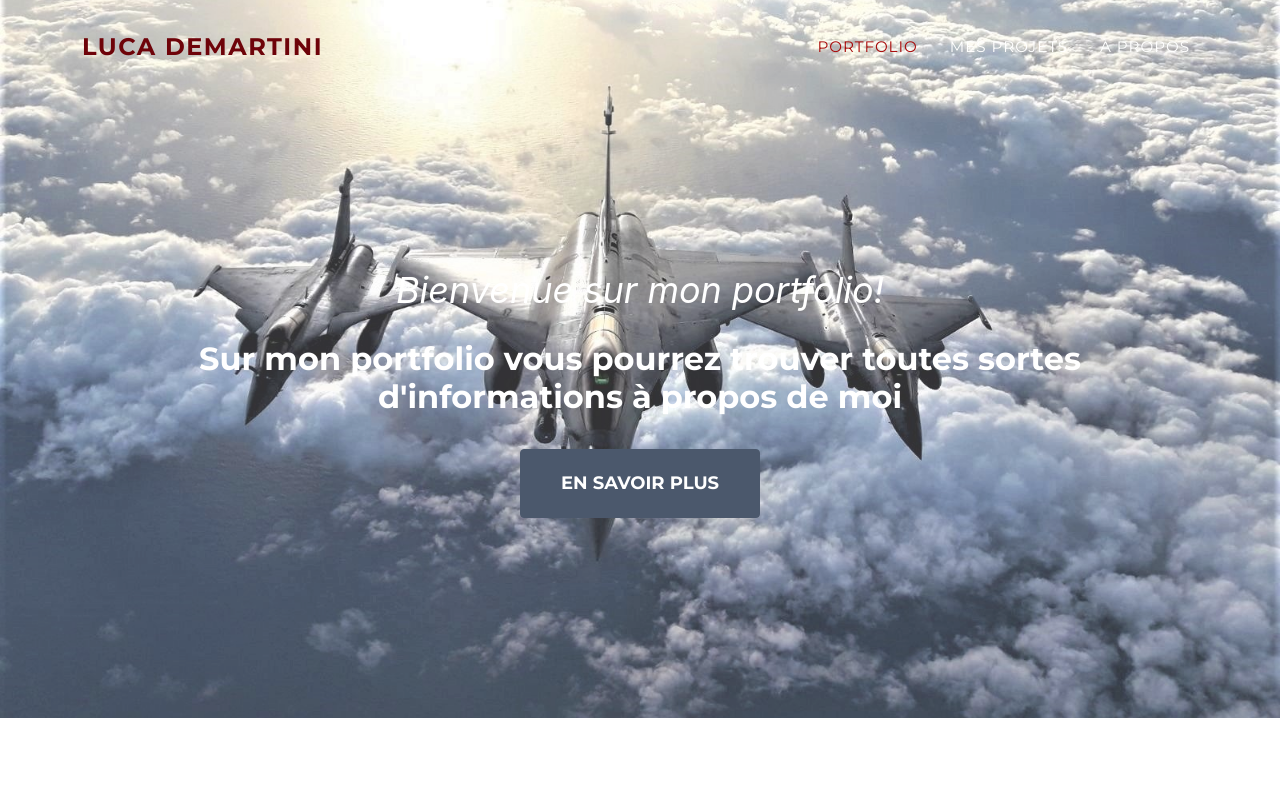
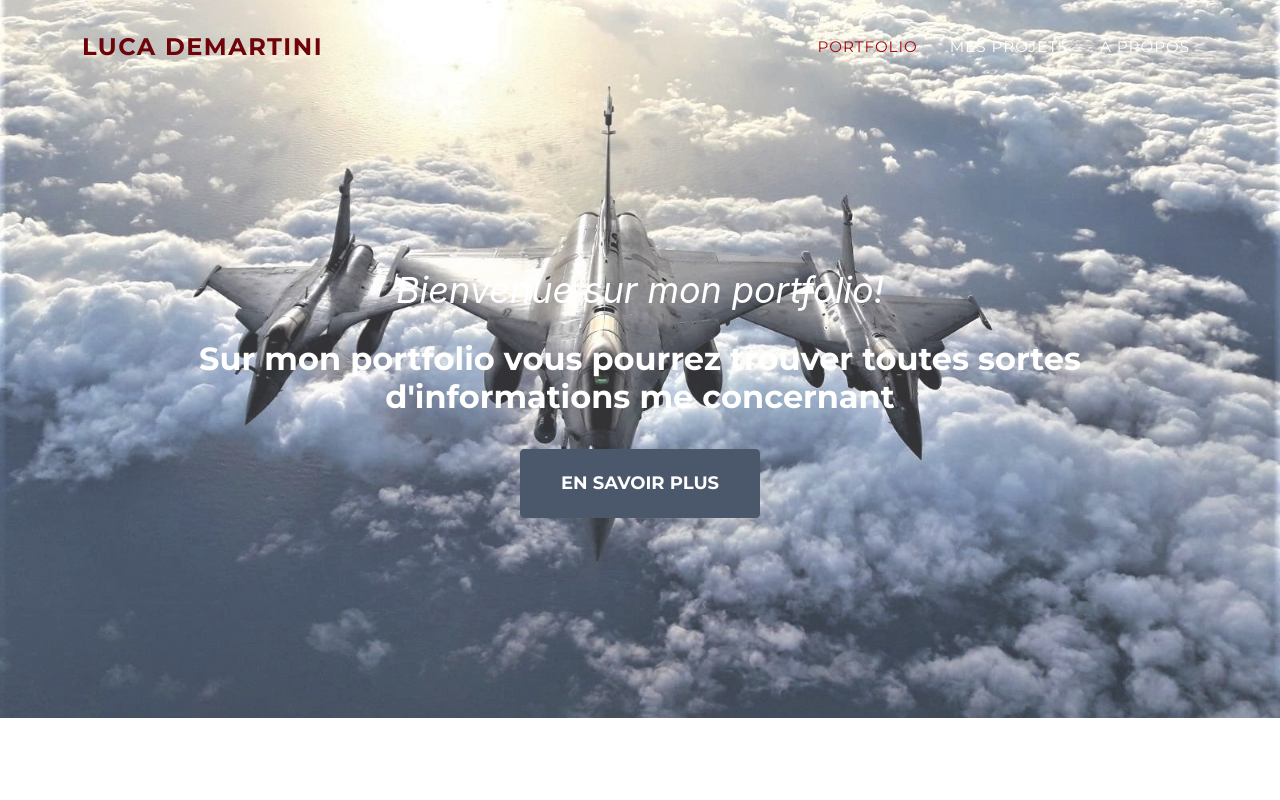
Before and after one commit to luca328/luca328.github.io, a plain HTML site: page index.html in a window 1280 px wide. Shown: the top 800 px of the page. Drawn offline with nearby package versions, Linux system fonts and the light colour scheme; a web font is replaced by a local one.

Commit message:
Update index.html

```diff
--- a/index.html
+++ b/index.html
@@ -38,7 +38,7 @@
         <header class="masthead">
             <div class="container">
                 <div class="masthead-subheading">Bienvenue sur mon portfolio!</div>
-                <h2>Sur mon portfolio vous pourrez trouver toutes sortes d'informations à propos de moi</h2>
+                <h2>Sur mon portfolio vous pourrez trouver toutes sortes d'informations me concernant</h2>
                 </br>
                 <a class="btn btn-primary btn-xl text-uppercase js-scroll-trigger" href="#about">En savoir plus</a>
             </div>
```
